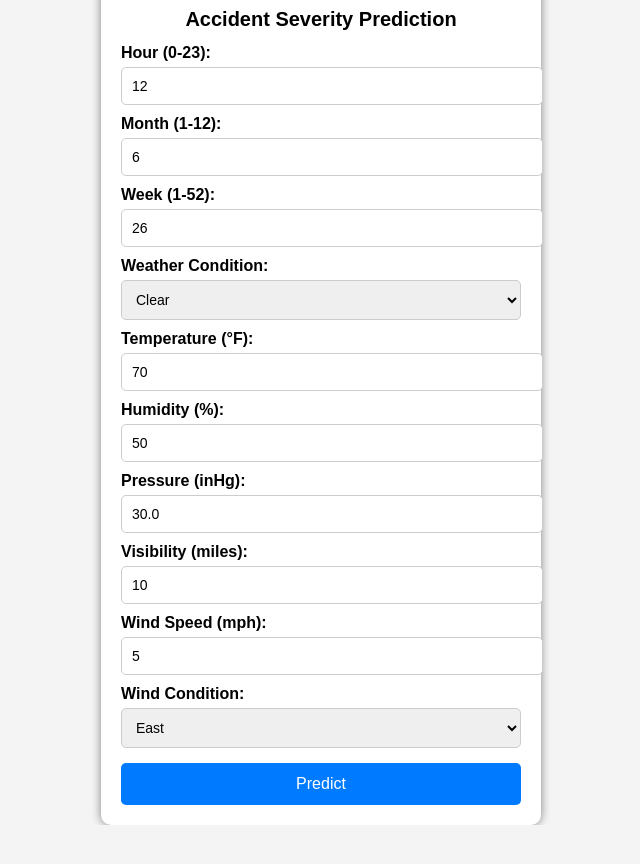
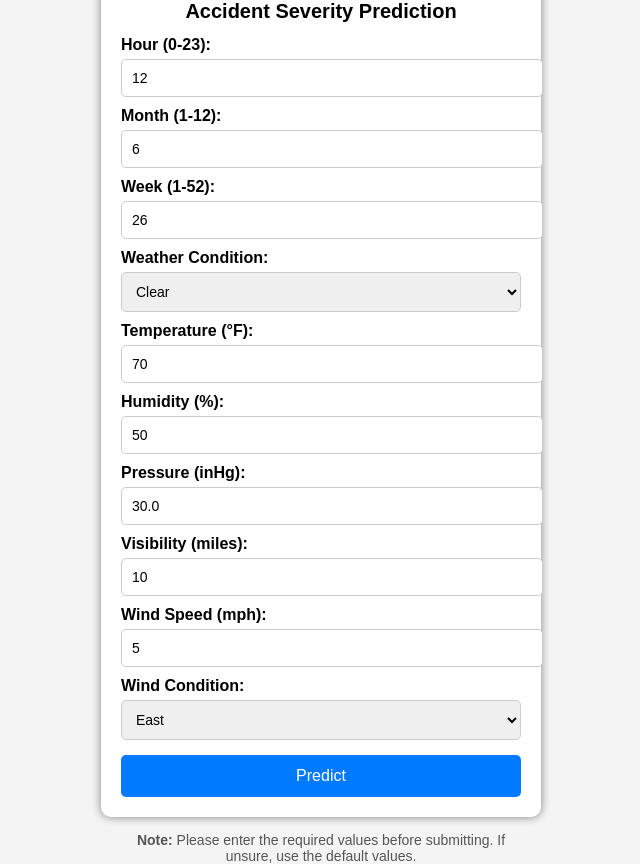
Before and after one commit to MoGIFannn/accident_predict, a Flask app: page / in a window 1280 px wide. Shown: the whole page, without its empty margins (319-959 px from the left). Before the commit the page ends 825 px from the top, so only its background shows below. Run offline with Flask 3, Linux system fonts and the light colour scheme; parts of the project's set-up code (start-up, migrations or seed data) failed here and were passed over.

Commit message:
Update index.html

```diff
--- a/templates/index.html
+++ b/templates/index.html
@@ -3,7 +3,7 @@
 <head>
     <meta charset="UTF-8">
     <meta name="viewport" content="width=device-width, initial-scale=1.0">
-    <title>Accident Severity Prediction</title>
+    <title>Accident Severity Prediction</title> <!-- Page title in the browser tab -->
 
     <script>
         function validateForm() {
@@ -30,7 +30,13 @@
             display: flex;
             justify-content: center;
             align-items: center;
+            flex-direction: column;
             height: 100vh;
+        }
+        .server-address {
+            font-size: 18px;
+            color: gray;
+            margin-bottom: 10px;
         }
         .container {
             background: white;
@@ -39,15 +45,16 @@
             width: 100%;
             max-width: 400px; /* Adjusts width for mobile devices */
             box-shadow: 0px 0px 10px gray;
+            text-align: center;
         }
         h1 {
-            text-align: center;
             font-size: 20px;
         }
         label {
             font-weight: bold;
             display: block;
             margin-top: 10px;
+            text-align: left;
         }
         input, select {
             width: 100%;
@@ -71,9 +78,19 @@
         button:hover {
             background-color: #0056b3;
         }
+        .note {
+            margin-top: 15px;
+            font-size: 14px;
+            color: #555;
+            max-width: 400px;
+            text-align: center;
+        }
     </style>
 </head>
 <body>
+
+    <!-- Server Address Title -->
+    <div class="server-address"><strong>Server:</strong> 18.217.229.184</div>
 
     <div class="container">
         <h1>Accident Severity Prediction</h1>
@@ -124,5 +141,10 @@
         </form>
     </div>
 
+    <!-- Note Section -->
+    <div class="note">
+        <strong>Note:</strong> Please enter the required values before submitting. If unsure, use the default values.
+    </div>
+
 </body>
 </html>
```
